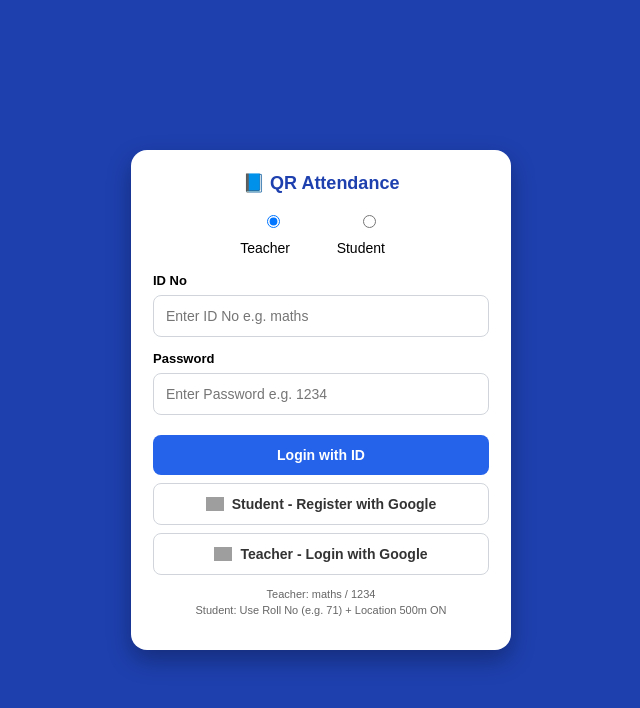
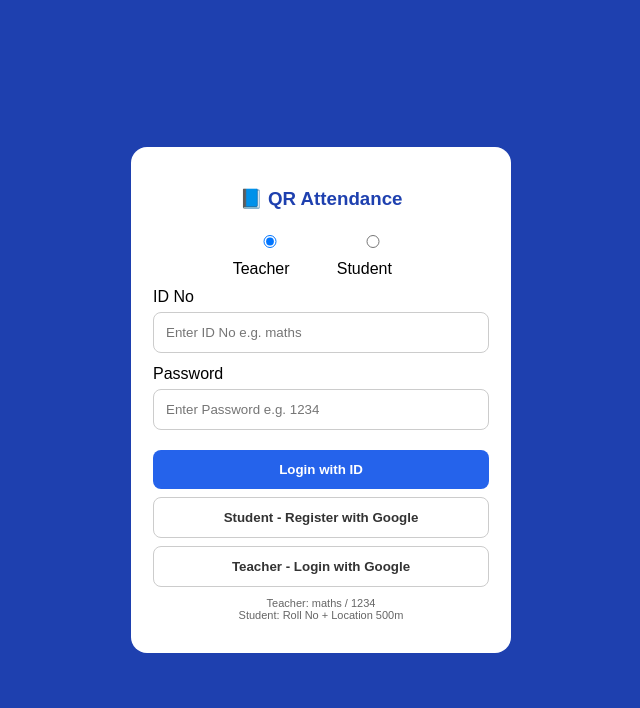
Before and after one commit to 309swara-crypto/qr-attendance, a Flask app: page / in a window 1280 px wide. Shown: the top 708 px of the page, without its empty margins (319-959 px from the left). Run offline with Flask 3, Linux system fonts and the light colour scheme; some libraries are stand-ins or nearby versions; grey boxes are pictures that could not be loaded.

Commit message:
Update home.html

```diff
--- a/templates/home.html
+++ b/templates/home.html
@@ -1,95 +1,61 @@
 <!DOCTYPE html>
 <html>
 <head>
-<meta charset="utf-8"><meta name="viewport" content="width=device-width,initial-scale=1">
+<meta charset="utf-8">
+<meta name="viewport" content="width=device-width,initial-scale=1">
 <title>QR Attendance</title>
 <script src="https://accounts.google.com/gsi/client" async defer></script>
 <style>
 *{box-sizing:border-box;font-family:Arial}
 body{margin:0;background:#1e40af;min-height:100vh;display:flex;justify-content:center;align-items:center;padding:15px}
-.card{background:#fff;width:100%;max-width:380px;border-radius:16px;padding:22px;box-shadow:0 10px 25px rgba(0,0,0,.3)}
-h3{text-align:center;margin:0 0 15px;font-size:18px}
-.row{display:flex;gap:30px;margin:10px 0 15px;font-size:14px;justify-content:center}
-input{width:100%;padding:12px;margin:6px 0 12px;border:1px solid #d1d5db;border-radius:8px;font-size:14px}
-.btn{width:100%;padding:12px;border:0;border-radius:8px;font-weight:bold;cursor:pointer;margin-top:8px;font-size:14px;display:flex;justify-content:center;align-items:center;gap:8px}
+.card{background:#fff;width:100%;max-width:380px;border-radius:16px;padding:22px}
+h3{text-align:center;color:#1e40af}
+.row{display:flex;gap:30px;justify-content:center;margin:10px 0}
+input{width:100%;padding:12px;margin:6px 0 12px;border:1px solid #ccc;border-radius:8px}
+.btn{width:100%;padding:12px;border:0;border-radius:8px;font-weight:bold;cursor:pointer;margin-top:8px;display:flex;justify-content:center;gap:8px}
 .blue{background:#2563eb;color:#fff}
-.white{background:#fff;color:#333;border:1px solid #d1d5db}
-.note{font-size:11px;color:#666;text-align:center;margin-top:12px;line-height:1.4}
-#g_id_onload{position:fixed;top:60px;left:0;right:0;display:flex;justify-content:center;z-index:999}
+.white{background:#fff;color:#333;border:1px solid #ccc}
+.note{font-size:11px;color:#666;text-align:center;margin-top:10px}
 </style>
 </head>
 <body>
 <div class="card">
-<h3 style="color:#1e40af">📘 QR Attendance</h3>
-<form method="POST" action="/login" id="mainForm">
+<h3>📘 QR Attendance</h3>
+<form method="POST" action="/login">
 <div class="row">
 <label><input type="radio" name="role" value="teacher" checked> Teacher</label>
 <label><input type="radio" name="role" value="student"> Student</label>
 </div>
-<span style="font-size:13px;font-weight:bold">ID No</span>
-<input name="id" id="uid" placeholder="Enter ID No e.g. maths" required>
-<span style="font-size:13px;font-weight:bold">Password</span>
-<input name="password" id="pwd" type="password" placeholder="Enter Password e.g. 1234" required>
+ID No<input name="id" placeholder="Enter ID No e.g. maths" required>
+Password<input name="password" placeholder="Enter Password e.g. 1234" required>
 <button class="btn blue" type="submit">Login with ID</button>
 </form>
-
-<button class="btn white" onclick="studentGoogle()"><img src="https://www.gstatic.com/images/branding/product/1x/gsa_512dp.png" width="18"> Student - Register with Google</button>
-<button class="btn white" onclick="teacherGoogle()"><img src="https://www.gstatic.com/images/branding/product/1x/gsa_512dp.png" width="18"> Teacher - Login with Google</button>
-
-<div class="note">Teacher: maths / 1234<br>Student: Use Roll No (e.g. 71) + Location 500m ON</div>
-
-<div id="g_id_onload"
-data-client_id="1028743894018-jo9o39j23pvlrtlq4cf6g3r86nvcoibq.apps.googleusercontent.com"
-data-callback="handleCred"
-data-auto_prompt="false">
+<button class="btn white" onclick="google('student')">Student - Register with Google</button>
+<button class="btn white" onclick="google('teacher')">Teacher - Login with Google</button>
+<div class="note">Teacher: maths / 1234<br>Student: Roll No + Location 500m</div>
+<div id="gbtn" style="display:flex;justify-content:center;margin-top:10px"></div>
 </div>
-<div id="g_button" style="display:flex;justify-content:center;margin-top:10px"></div>
-</div>
-
 <script>
-// Placeholder change
-document.querySelectorAll('input[name="role"]').forEach(r=>{
- r.addEventListener('change',()=>{
-  let role=document.querySelector('input[name="role"]:checked').value;
-  if(role=='student'){
-    document.getElementById('uid').placeholder='Enter Roll No e.g. 71';
-    document.getElementById('pwd').placeholder='Enter Your Name';
-    document.getElementById('pwd').type='text';
-  }else{
-    document.getElementById('uid').placeholder='Enter ID No e.g. maths';
-    document.getElementById('pwd').placeholder='Enter Password e.g. 1234';
-    document.getElementById('pwd').type='password';
-  }
- });
+let curRole='teacher';
+function google(role){
+curRole=role;
+google.accounts.id.initialize({client_id:"1028743894018-jo9o39j23pvlrtlq4cf6g3r86nvcoibq.apps.googleusercontent.com",callback:handle});
+google.accounts.id.renderButton(document.getElementById('gbtn'),{theme:"outline",size:"large",width:320});
+google.accounts.id.prompt();
+}
+function handle(res){
+const p=JSON.parse(atob(res.credential.split('.')[1]));
+fetch('/google_login',{method:'POST',headers:{'Content-Type':'application/json'},body:JSON.stringify({role:curRole,email:p.email,name:p.name})})
+.then(r=>r.json()).then(x=>{
+if(x.need_details) location.href=`/google_form?email=${encodeURIComponent(x.email)}&name=${encodeURIComponent(x.name)}`;
+else location.href=x.redirect;
 });
-
-let currentRole='teacher';
-function teacherGoogle(){currentRole='teacher'; triggerGoogle();}
-function studentGoogle(){currentRole='student'; triggerGoogle();}
-
-function triggerGoogle(){
-  google.accounts.id.initialize({
-    client_id:"1028743894018-jo9o39j23pvlrtlq4cf6g3r86nvcoibq.apps.googleusercontent.com",
-    callback:handleCred
-  });
-  // This shows button center - visible on phone
-  google.accounts.id.renderButton(document.getElementById("g_button"),{theme:"outline",size:"large",width:300,text:"continue_with"});
-  google.accounts.id.prompt(); // also prompt
 }
-
-function handleCred(res){
-  const p=JSON.parse(atob(res.credential.split('.')[1]));
-  fetch('/google_login',{method:'POST',headers:{'Content-Type':'application/json'},body:JSON.stringify({role:currentRole,email:p.email,name:p.name})})
- .then(r=>r.json()).then(x=>{
-    if(x.need_details){
-      // OPEN NEW TAB - phone visible issue fixed
-      let url=`/google_form?email=${encodeURIComponent(x.email)}&name=${encodeURIComponent(x.name)}`;
-      window.open(url,'_blank'); // new tab opens
-      // also redirect current
-      location.href=url;
-    }else location.href=x.redirect;
-  });
-}
+document.querySelectorAll('input[name="role"]').forEach(r=>r.addEventListener('change',e=>{
+const isStu=e.target.value=='student';
+document.querySelector('input[name="id"]').placeholder=isStu?'Enter Roll No e.g. 71':'Enter ID No e.g. maths';
+document.querySelector('input[name="password"]').placeholder=isStu?'Enter Your Name':'Enter Password e.g. 1234';
+}));
 </script>
 </body>
 </html>
```
